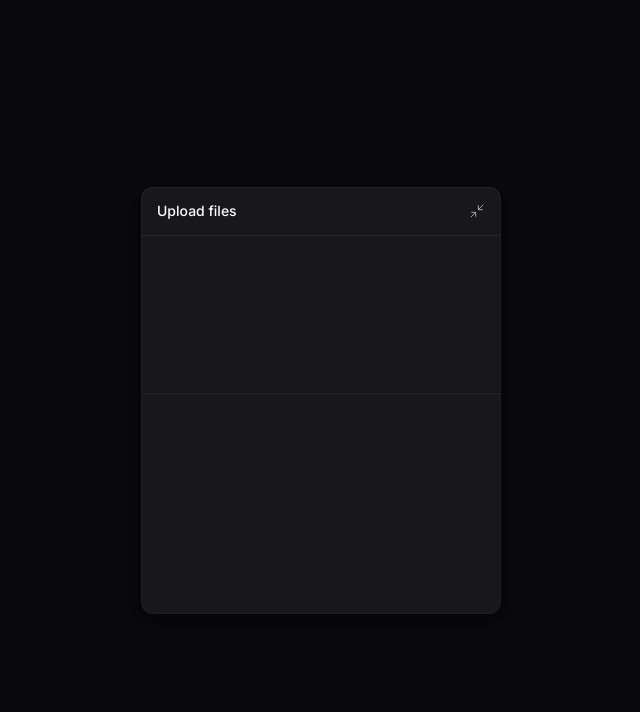
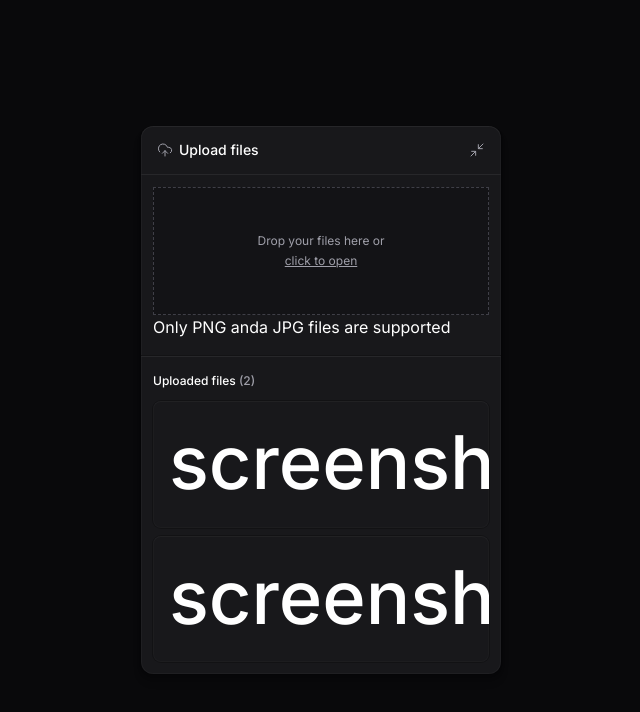
Before and after one commit to leandrobouwier/ftr-upload-widget-web, a React (Vite) app: page / in a window 1280 px wide. Both pictures are taken after a click on the button "Upload files". Shown: the top 712 px of the page, without its empty margins (319-959 px from the left). Built offline with nearby package versions, Linux system fonts and the light colour scheme.

Commit message:
itens e estudo de utilies

```diff
--- a/package.json
+++ b/package.json
@@ -15,6 +15,7 @@
     "lucide-react": "^0.545.0",
     "react": "^19.1.1",
     "react-dom": "^19.1.1",
+    "react-dropzone": "^14.3.8",
     "tailwind-merge": "^3.3.1",
     "tailwind-variants": "^3.1.1",
     "tailwindcss": "^4.1.14"
--- a/src/components/upload-widget-dropzone.tsx
+++ b/src/components/upload-widget-dropzone.tsx
@@ -1,5 +1,30 @@
-export function UploadWidgetDropzone(){
-    return(
-        <div className="px-3 h-32"></div>
+import { useDropzone } from 'react-dropzone'
+
+export function UploadWidgetDropzone() {
+    const { getRootProps, getInputProps, isDragActive } = useDropzone({
+        multiple: true,
+        accept: {
+            "image/jpeg": [],
+            "image/png": [],
+        },
+        onDrop(acceptedFiles) {
+            console.log(acceptedFiles);
+        },
+    });
+    return (
+        <div className="px-3 flex-col gap-3">
+            <div
+            data-active={isDragActive}
+            className='cursor-pointer text-zinc-400 bg-black/20 p-5 ronded-lg border
+             border-zinc-700 border-dashed h-32 flex flex-col items-center justify-center gap-1
+             hover:border-zinc-600 transition-colors data-[active=true]:bg-indigo-500/10 data-[active=true]:border-indigo-500
+             data-[active=true]:text-indigo-400' {...getRootProps()}>
+                <input type="file" {...getInputProps()} />
+                <span className='text-xs'>Drop your files here or</span>
+                <span className='text-xs underline'>click to open</span>
+            </div>
+
+            <span>Only PNG anda JPG files are supported</span>
+        </div>
     )
 }
--- a/src/components/upload-widget-header.tsx
+++ b/src/components/upload-widget-header.tsx
@@ -1,11 +1,12 @@
 import { Minimize2 } from "lucide-react";
 import { Button } from "./ui/button";
 import * as Collapsible from "@radix-ui/react-collapsible";
+import { UploadWidgetTitle } from "./upload-widget-title";
 
 export function UploadWidgetHeader() {
   return (
     <div className="w-full p-4 py-2 bg-white/opacity border-zinc-800 border-b flex items-center justify-between">
-      <span className="text-sm font-medium">Upload files </span>
+      <UploadWidgetTitle />
 
       <Collapsible.Trigger asChild>
         <Button size="icon" className="-mr-2">
--- a/src/components/upload-widget-minimized-button.tsx
+++ b/src/components/upload-widget-minimized-button.tsx
@@ -1,9 +1,10 @@
 import * as Collapsible from "@radix-ui/react-collapsible";
 import { Minimize2 } from "lucide-react";
+import { UploadWidgetTitle } from "./upload-widget-title";
 export function UploadWidgetMinimizedButton() {
   return (
     <Collapsible.Trigger className="w-full bg-white/opacity py-3 px-5 flex items-center justify-between">
-      <span className="text-sm font-medium">Upload files </span>
+      <UploadWidgetTitle />
 
       <Minimize2 strokeWidth={1.5} className="size-4 text-zinc-400 group-hover:text-zinc-100"/>
     </Collapsible.Trigger>
--- /dev/null
+++ b/src/components/upload-widget-title.tsx
@@ -0,0 +1,10 @@
+import { UploadCloud } from "lucide-react"
+
+export function UploadWidgetTitle() {
+    return (
+        <div className="flex items-center gap-1.5 text-sm font-medium">
+            <UploadCloud className="size-4 text-zinc-400" strokeWidth={1.5}  />
+            <span>Upload files </span>
+        </div>
+    )
+}
--- /dev/null
+++ b/src/components/upload-widget-upload-item.tsx
@@ -0,0 +1,15 @@
+import { ImageUp } from "lucide-react";
+
+export function UploadWidgetUploadItem(){
+    return(
+        <div className="p-3 rounded-lg flex flex-col gap-3 shadow-shape-content bg-white/opacity relative overflow-hidden">
+            <div className="flex flex-col gap-1">
+                <span className="text-xs font-medium flex items-center gap-1">
+                    <ImageUp className="size-3 text-zinc-300" strokeWidth={1.5} />
+                    <span className="text-xxs">screenshot.png</span>
+                </span>
+                <span></span>
+            </div>
+        </div>
+    )
+}
--- a/src/components/upload-widget-upload-list.tsx
+++ b/src/components/upload-widget-upload-list.tsx
@@ -1,7 +1,16 @@
-export function UploadWidgetUploadList(){
-    return(
-        <div className="px-3 h-48">
+import { UploadWidgetUploadItem } from "./upload-widget-upload-item";
 
+export function UploadWidgetUploadList() {
+    return (
+        <div className="px-3 flex flex-col gap-3">
+            <span className="text-xs font-medium">Uploaded files {' '}
+                <span className="text-zinc-400">(2)</span>
+            </span>
+
+            <div className="space-y-2">
+                <UploadWidgetUploadItem />
+                <UploadWidgetUploadItem />
+            </div>
         </div>
     )
 }
--- a/src/index.css
+++ b/src/index.css
@@ -2,6 +2,9 @@
 
 @theme {
   --font-sans: "Inter", system-ui, sans-serif;
+
+  --font-size-xxs: 4.625rem;
+
 
   --opacity: 0.02;
 
@@ -14,6 +17,10 @@
 
   --shadow-shape-content: 0px 0px 0px 1px rgba(0, 0, 0, 0.25),
     inset 0px 1px 0px rgba(255, 255, 255, 0.02), inset 0px 0px 0px 1px rgba(255, 255, 255, 0.02);
+}
 
-
+@layer utilities {
+  .text-xxs {
+    font-size: var(--font-size-xxs);
+  }
 }
```
Also changed, not shown: 1 other file (tests, documents, lock files or other folders).
